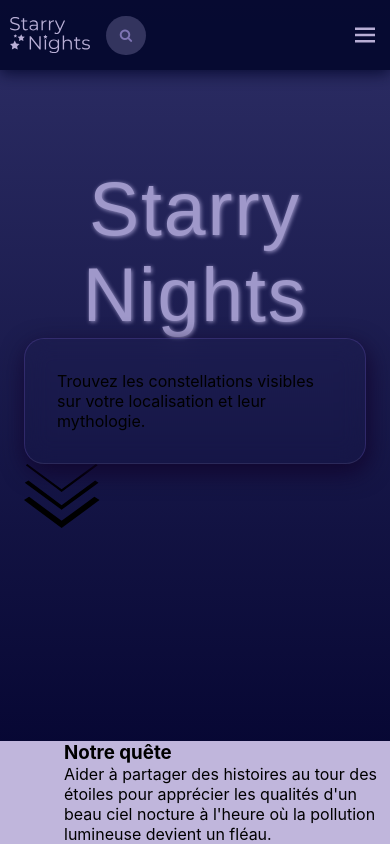
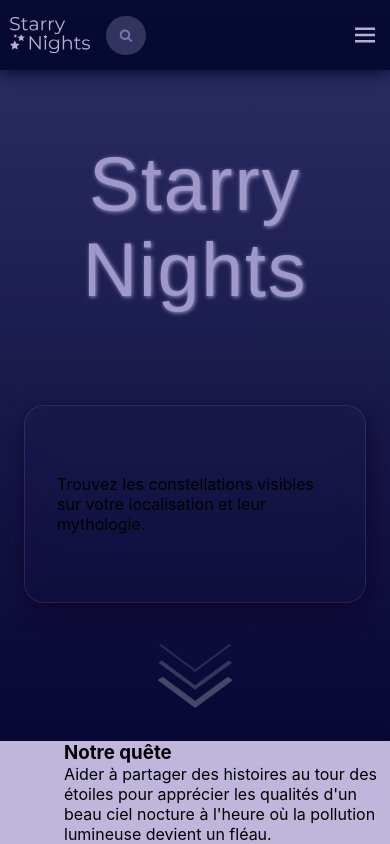
Before and after one commit to YTcorp/starry-nights-v2, a React (Create React App) app: page / in a window 390 px wide. Built offline with nearby package versions, Linux system fonts and the light colour scheme.

Commit message:
Home Hero responsive

```diff
--- a/public/style.css
+++ b/public/style.css
@@ -135,7 +135,7 @@ li {
   height: 100vh;
   display: grid;
   grid-template-rows: 70px 1fr auto;
-  grid-template-columns: auto;
+  /* grid-template-columns: auto; */
 }
 body,
 html {
@@ -295,6 +295,19 @@ body {
       font-weight: 600;
       cursor: pointer;
 }
+.Hero {
+  display: grid;
+  grid-template-rows: minmax(180px, 1fr) 1fr 70px;
+  gap: 10px;
+}
+.Hero-Title {
+    /* @mixin subtitle; */
+    /* font-size: 100%; */
+    align-self: center;
+  }
+.Hero-Text {
+    margin: 10% 0;
+  }
 .Header-Search {
     justify-self: flex-start;
   }
@@ -344,26 +357,15 @@ body {
 /* molecules */
 .Section {
   position: relative;
-  padding-top: 6rem;
-  padding-bottom: 6rem;
+  padding-top: 6vw;
+  padding-bottom: 6vw;
+  height: 100%;
 }
-/* height: calc(100vh - 3rem); */
-.Section-Title {
-    font-family: "Montserrat", sans-serif;
-    font-size: 4.7rem;
-    font-weight: 500;
-    color: #9f98ca;
-    letter-spacing: 0.12rem;
-    text-shadow: #9f98ca 1px 0.5px 4px;
-    text-align: center;
-    font-size: 3.5rem;
-    font-weight: 400;
-  }
 /* atoms */
 .Arrow {
   display: inline-flex;
 }
-.Arrow.Down {
+.ArrowDown {
     display: flex;
     position: absolute;
     align-items: center;
@@ -373,24 +375,24 @@ body {
     width: 75px;
     height: 65px;
   }
-.Arrow.Down polygon {
+.ArrowDown polygon {
       fill: rgba(255, 255, 255, 0.247);
       transition: all 0.2s ease-out;
     }
-.Arrow.Down polygon.arrow-middle {
+.ArrowDown polygon.arrow-middle {
         opacity: 0.75;
       }
-.Arrow.Down polygon.arrow-top {
+.ArrowDown polygon.arrow-top {
         opacity: 0.5;
       }
-.Arrow.Down:hover polygon {
+.ArrowDown:hover polygon {
         fill: #ad98eb77;
         transition: all 0.2s ease-out;
       }
-.Arrow.Down:hover polygon.arrow-bottom {
+.ArrowDown:hover polygon.arrow-bottom {
           transform: translateY(-18px);
         }
-.Arrow.Down:hover polygon.arrow-top {
+.ArrowDown:hover polygon.arrow-top {
           transform: translateY(18px);
         }
 /* Header Logo */
--- a/src/App.css
+++ b/src/App.css
@@ -2,5 +2,5 @@
   height: 100vh;
   display: grid;
   grid-template-rows: 70px 1fr auto;
-  grid-template-columns: auto;
+  /* grid-template-columns: auto; */
 }
--- a/src/Components/atoms/ArrowDown/ArrowDown.css
+++ b/src/Components/atoms/ArrowDown/ArrowDown.css
@@ -1,7 +1,7 @@
 .Arrow {
   display: inline-flex;
 
-  &.Down {
+  &Down {
     display: flex;
     position: absolute;
     align-items: center;
--- a/src/Components/index.css
+++ b/src/Components/index.css
@@ -4,6 +4,7 @@
 /* organisms */
 @import "./organisms/Footer/Footer.css";
 @import "./organisms/Header/Header.css";
+@import "./organisms/HomeHero/HomeHero.css";
 @import "./organisms/SearchBar/SearchBar.css";
 
 /* molecules */
--- a/src/Components/molecules/Section/Section.css
+++ b/src/Components/molecules/Section/Section.css
@@ -1,10 +1,6 @@
 .Section {
   position: relative;
-  padding-top: 6rem;
-  padding-bottom: 6rem;
-  /* height: calc(100vh - 3rem); */
-
-  &-Title {
-    @mixin subtitle;
-  }
+  padding-top: 6vw;
+  padding-bottom: 6vw;
+  height: 100%;
 }
--- a/src/Components/organisms/HomeHero/HomeHero.css
+++ b/src/Components/organisms/HomeHero/HomeHero.css
@@ -0,0 +1,15 @@
+.Hero {
+  display: grid;
+  grid-template-rows: minmax(180px, 1fr) 1fr 70px;
+  gap: 10px;
+
+  &-Title {
+    /* @mixin subtitle; */
+    /* font-size: 100%; */
+    align-self: center;
+  }
+
+  &-Text {
+    margin: 10% 0;
+  }
+}
```
